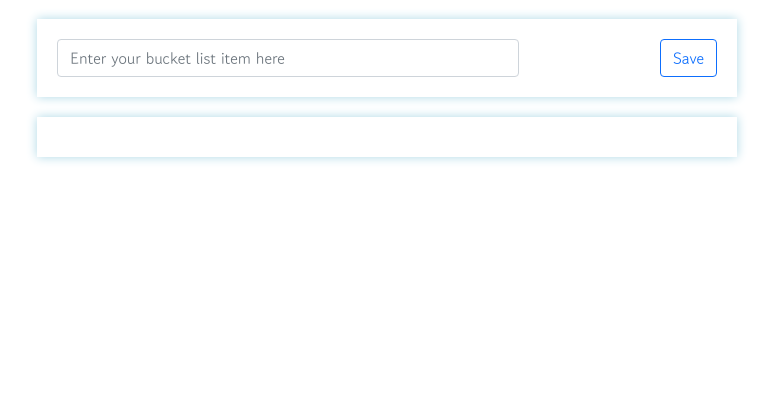
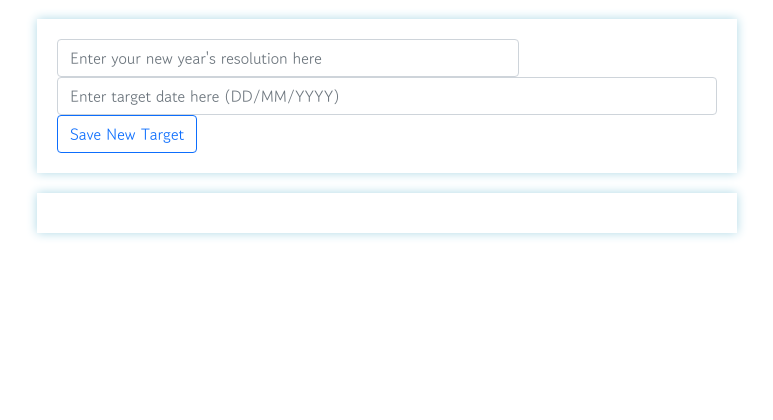
Before and after one commit to salsabilaf19/newyearsresolution, a Flask app: page / in a window 1280 px wide. Shown: the part 201-621 px from the top of the page, without its empty margins (253-1026 px from the left). Run offline with Flask 2, Linux system fonts and the light colour scheme; data that the repository does not hold is empty.

Commit message:
Save new target update part 1.html
Menambahkan resolution & target date input box, tapi belum dirapihkan.

```diff
--- a/templates/index.html
+++ b/templates/index.html
@@ -6,9 +6,12 @@
     <meta http-equiv="X-UA-Compatible" content="IE=edge">
     <meta name="viewport" content="width=device-width, initial-scale=1.0">
 
-    <link href="https://cdn.jsdelivr.net/npm/bootstrap@5.0.2/dist/css/bootstrap.min.css" rel="stylesheet" integrity="sha384-EVSTQN3/azprG1Anm3QDgpJLIm9Nao0Yz1ztcQTwFspd3yD65VohhpuuCOmLASjC" crossorigin="anonymous">
+    <link href="https://cdn.jsdelivr.net/npm/bootstrap@5.0.2/dist/css/bootstrap.min.css" rel="stylesheet"
+        integrity="sha384-EVSTQN3/azprG1Anm3QDgpJLIm9Nao0Yz1ztcQTwFspd3yD65VohhpuuCOmLASjC" crossorigin="anonymous">
     <script src="https://ajax.googleapis.com/ajax/libs/jquery/3.5.1/jquery.min.js"></script>
-    <script src="https://cdn.jsdelivr.net/npm/bootstrap@5.0.2/dist/js/bootstrap.bundle.min.js" integrity="sha384-MrcW6ZMFYlzcLA8Nl+NtUVF0sA7MsXsP1UyJoMp4YLEuNSfAP+JcXn/tWtIaxVXM" crossorigin="anonymous"></script>
+    <script src="https://cdn.jsdelivr.net/npm/bootstrap@5.0.2/dist/js/bootstrap.bundle.min.js"
+        integrity="sha384-MrcW6ZMFYlzcLA8Nl+NtUVF0sA7MsXsP1UyJoMp4YLEuNSfAP+JcXn/tWtIaxVXM"
+        crossorigin="anonymous"></script>
 
     <link href="https://fonts.googleapis.com/css2?family=Gowun+Dodum&display=swap" rel="stylesheet">
 
@@ -77,7 +80,7 @@
         }
     </style>
     <script>
-        $(document).ready(function() {
+        $(document).ready(function () {
             show_bucket();
         });
 
@@ -87,7 +90,7 @@
                 type: "GET",
                 url: "/bucket",
                 data: {},
-                success: function(response) {
+                success: function (response) {
                     let rows = response['buckets'];
                     for (let i = 0; i < rows.length; i++) {
                         let bucket = rows[i]['bucket'];
@@ -116,7 +119,7 @@
             });
         }
 
-        function save_bucket() {
+        function save_target() {
             let bucket = $('#bucket').val()
             $.ajax({
                 type: "POST",
@@ -124,7 +127,7 @@
                 data: {
                     bucket_give: bucket
                 },
-                success: function(response) {
+                success: function (response) {
                     alert(response["msg"])
                     window.location.reload()
                 }
@@ -138,7 +141,7 @@
                 data: {
                     'num_give': num
                 },
-                success: function(response) {
+                success: function (response) {
                     alert(response["msg"])
                     window.location.reload()
                 }
@@ -152,7 +155,7 @@
                 data: {
                     num_give: num
                 },
-                success: function(response) {
+                success: function (response) {
                     alert(response["msg"]);
                     window.location.reload();
                 }
@@ -167,9 +170,13 @@
     </div>
     <div class="mybox">
         <div class="mybucket">
-            <input id="bucket" class="form-control" type="text" placeholder="Enter your bucket list item here">
-            <button onclick="save_bucket()" type="button" class="btn btn-outline-primary">Save</button>
-
+            <input id="resolutionInput" class="form-control" type="text" placeholder="Enter your new year's resolution here">
+        </div>
+        <div>
+            <input id="targetDateInput" class="form-control" type="text" placeholder="Enter target date here (DD/MM/YYYY)">
+        </div>
+        <div>
+            <button onclick="save_target()" type="button" class="btn btn-outline-primary">Save New Target</button>
         </div>
     </div>
     <div class="mybox" id="bucket-list">
```
